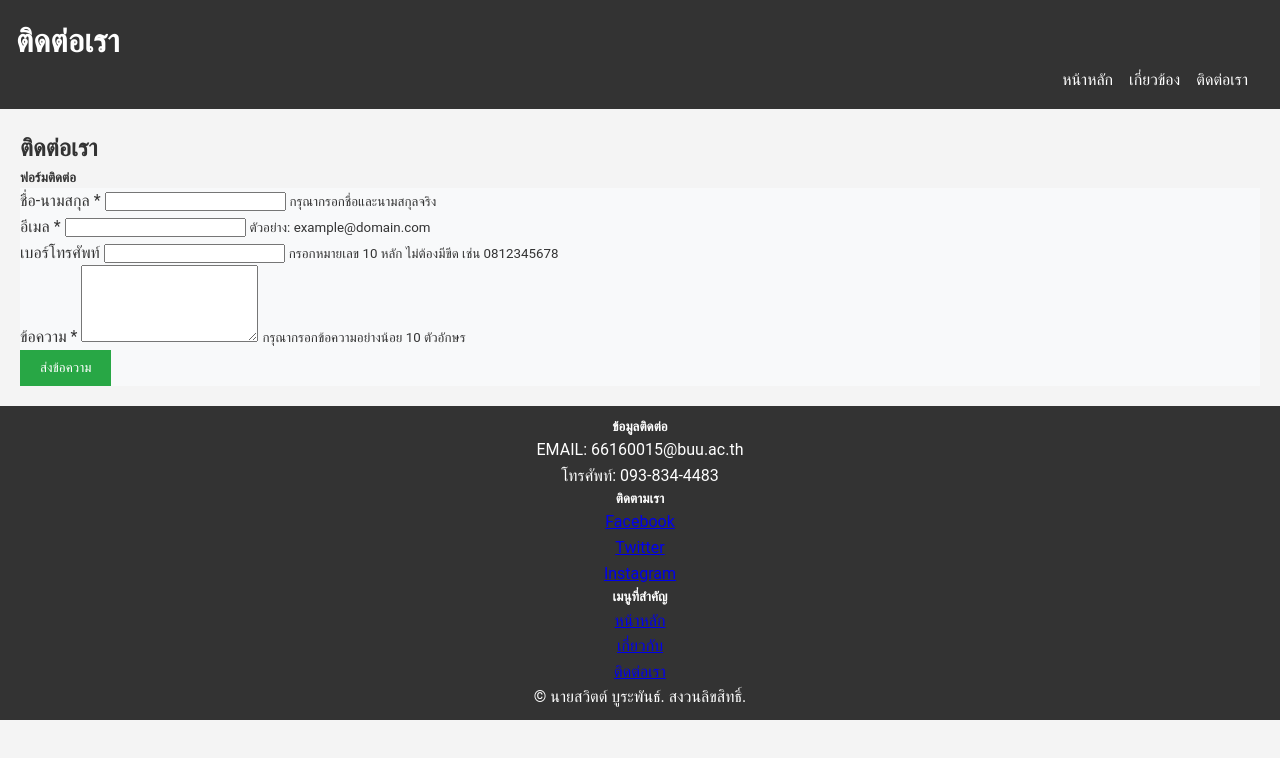
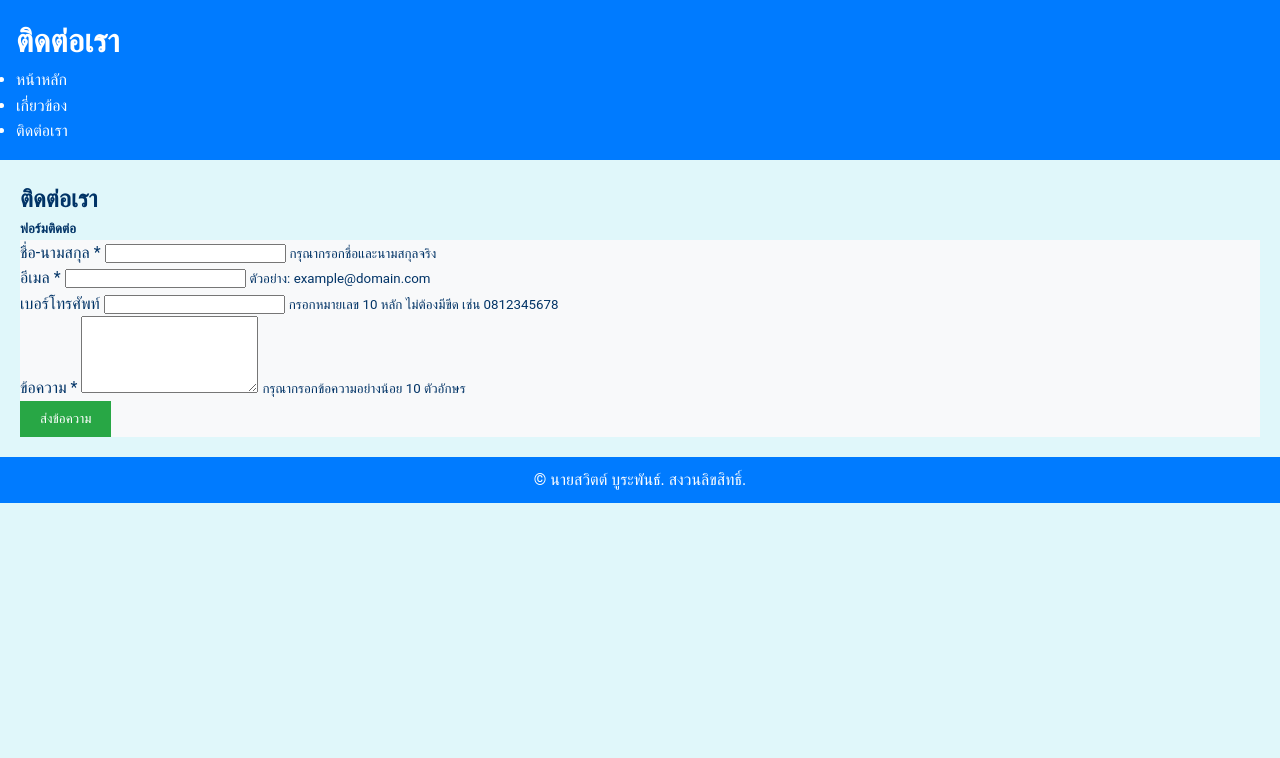
Before and after one commit to 66160015/66160015-hw2-bootstrap, a plain HTML site: page contact.html in a window 1280 px wide. Drawn offline with nearby package versions, Linux system fonts and the light colour scheme.

Commit message:
แก้ไข css

```diff
--- a/contact.html
+++ b/contact.html
@@ -111,38 +111,16 @@
         </div>
       </section>
     </main>
-    <footer role="contentinfo" class="bg-dark text-white mt-5">
+
+    <script src="https://code.jquery.com/jquery-3.5.1.slim.min.js"></script>
+    <script src="https://cdn.jsdelivr.net/npm/@popperjs/core@2.9.2/dist/umd/popper.min.js"></script>
+    <script src="https://stackpath.bootstrapcdn.com/bootstrap/4.5.2/js/bootstrap.min.js"></script>
+  </body>
+    <footer role="contentinfo" class=>
       <div class="container">
-          <div class="row">
-              <div class="col-lg-4 col-md-6 mb-4">
-                  <h5>ข้อมูลติดต่อ</h5>
-                  <p>EMAIL: 66160015@buu.ac.th</p>
-                  <p>โทรศัพท์: 093-834-4483</p>
-              </div>
-              <div class="col-lg-4 col-md-6 mb-4">
-                  <h5>ติดตามเรา</h5>
-                  <ul class="list-unstyled">
-                      <li><a href="https://www.facebook.com" class="text-white">Facebook</a></li>
-                      <li><a href="https://www.twitter.com" class="text-white">Twitter</a></li>
-                      <li><a href="https://www.instagram.com" class="text-white">Instagram</a></li>
-                  </ul>
-              </div>
-              <div class="col-lg-4 col-md-6 mb-4">
-                  <h5>เมนูที่สำคัญ</h5>
-                  <ul class="list-unstyled">
-                      <li><a href="index.html" class="text-white">หน้าหลัก</a></li>
-                      <li><a href="detail.html" class="text-white">เกี่ยวกับ</a></li>
-                      <li><a href="contact.html" class="text-white">ติดต่อเรา</a></li>
-                  </ul>
-              </div>
-          </div>
           <div class="text-center mt-4">
               <p>&copy; นายสวิตต์ บูระพันธ์. สงวนลิขสิทธิ์.</p>
           </div>
       </div>
   </footer>
-    <script src="https://code.jquery.com/jquery-3.5.1.slim.min.js"></script>
-    <script src="https://cdn.jsdelivr.net/npm/@popperjs/core@2.9.2/dist/umd/popper.min.js"></script>
-    <script src="https://stackpath.bootstrapcdn.com/bootstrap/4.5.2/js/bootstrap.min.js"></script>
-  </body>
 </html>
--- a/css/styles.css
+++ b/css/styles.css
@@ -8,24 +8,14 @@ body {
     font-family: 'Roboto', sans-serif;
     font-size: 16px;
     line-height: 1.6;
-    background-color: #f4f4f4;
-    color: #333;
+    background-color: #e0f7fa; /* เปลี่ยนพื้นหลังเป็นสีฟ้าอ่อน */
+    color: #003366; /* เปลี่ยนสีข้อความเป็นสีน้ำเงินเข้ม */
 }
 
 header {
-    background-color: #333;
+    background-color: #007BFF; /* เปลี่ยนสีพื้นหลังของ header เป็นสีน้ำเงิน */
     color: white;
     padding: 1rem;
-}
-
-nav ul {
-    list-style: none;
-    display: flex;
-    justify-content: flex-end;
-}
-
-nav ul li {
-    margin-right: 1rem;
 }
 
 nav a {
@@ -65,12 +55,12 @@ aside {
 footer {
     text-align: center;
     padding: 10px;
-    background-color: #333;
+    background-color: #007BFF; /* เปลี่ยนสีพื้นหลังของ footer เป็นสีน้ำเงิน */
     color: white;
 }
 
 .btn {
-    background-color: #007BFF;
+    background-color: #007BFF; /* ปรับสีปุ่มเป็นสีน้ำเงิน */
     color: white;
     border: none;
     padding: 10px 20px;
@@ -79,19 +69,14 @@ footer {
 }
 
 .btn:hover {
-    background-color: #0056b3;
+    background-color: #0056b3; /* สีเมื่อ hover เป็นสีน้ำเงินเข้ม */
 }
+
 .modal-body {
     background-color: #f8f9fa;
 }
 
 .btn-primary {
-    background-color: #28a745;
+    background-color: #28a745; /* ปรับสีปุ่ม primary เป็นสีเขียว */
     border-color: #28a745;
 }
-footer {
-    text-align: center;
-    padding: 10px;
-    background-color: #333;
-    color: white;
-}
```
Also changed, not shown: detail.html (+1 -24 lines), index.html (+1 -1 lines).
